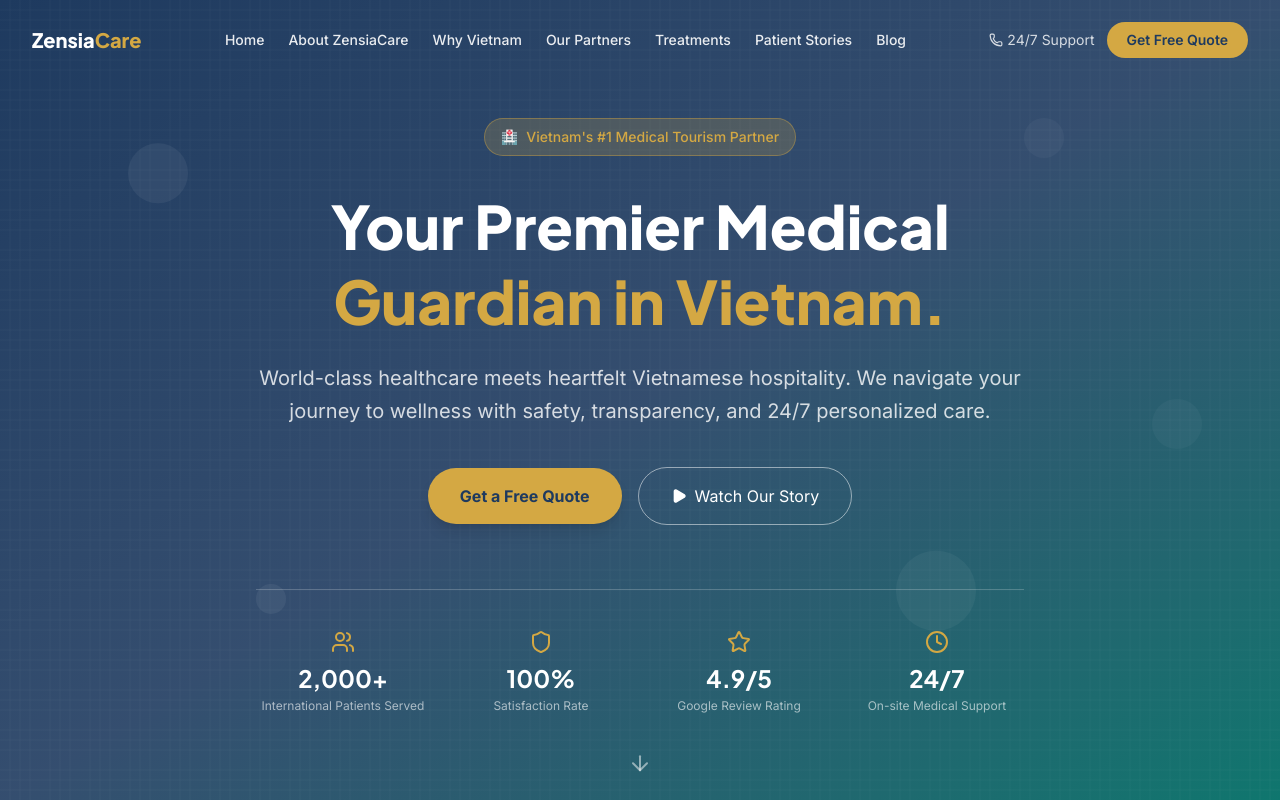
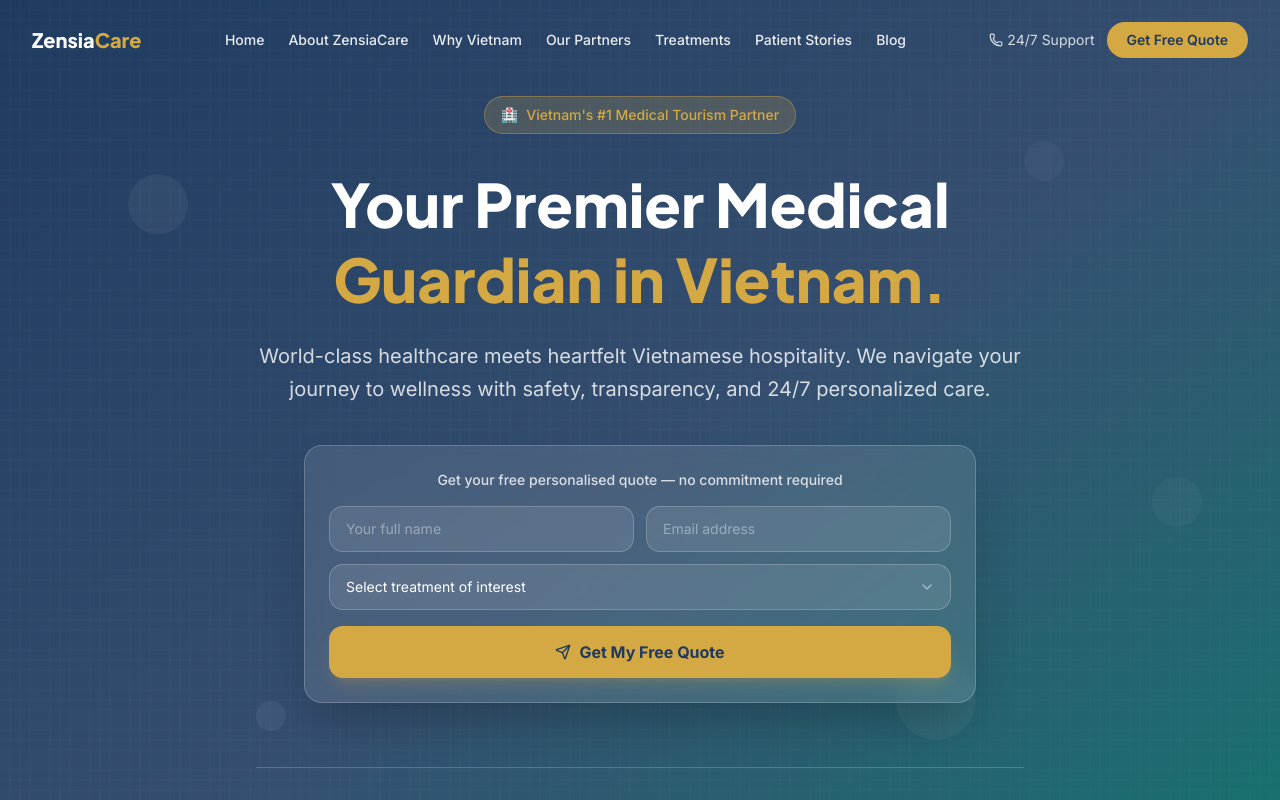
Before and after one commit to lppduy/zensiacare-landing, a Next.js app: page / in a window 1280 px wide. Shown: the top 800 px of the page. Built offline with nearby package versions, Linux system fonts and the light colour scheme.

Commit message:
feat: add free quote form in hero section
- Glassmorphism form with name, email, treatment select
- Submit shows success state with animation
- Replaces static CTA buttons

```diff
--- a/src/components/sections/hero-section.tsx
+++ b/src/components/sections/hero-section.tsx
@@ -1,7 +1,8 @@
 'use client'
 
+import { useState } from 'react'
 import { motion } from 'framer-motion'
-import { ArrowDown, Play, Shield, Star, Clock, Users } from 'lucide-react'
+import { ArrowDown, Shield, Star, Clock, Users, Send, ChevronDown } from 'lucide-react'
 
 const TRUST_ITEMS = [
   { icon: Users, value: '2,000+', label: 'International Patients Served' },
@@ -9,6 +10,90 @@
   { icon: Star, value: '4.9/5', label: 'Google Review Rating' },
   { icon: Clock, value: '24/7', label: 'On-site Medical Support' },
 ]
+
+const TREATMENTS = [
+  'Advanced Dental (Implants / Veneers)',
+  'Cosmetic Surgery',
+  'Fertility & IVF',
+  'Executive Health Check-up',
+  'Other / Not Sure Yet',
+]
+
+// Glassmorphism quote form embedded in hero
+function HeroQuoteForm() {
+  const [submitted, setSubmitted] = useState(false)
+
+  function handleSubmit(e: React.FormEvent<HTMLFormElement>) {
+    e.preventDefault()
+    setSubmitted(true)
+  }
+
+  if (submitted) {
+    return (
+      <motion.div
+        initial={{ opacity: 0, scale: 0.95 }}
+        animate={{ opacity: 1, scale: 1 }}
+        className="max-w-xl mx-auto bg-white/10 backdrop-blur-md border border-white/20 rounded-2xl px-8 py-8 text-center"
+      >
+        <div className="text-4xl mb-3">🎉</div>
+        <h3 className="text-white font-display font-bold text-xl mb-2">Request Received!</h3>
+        <p className="text-white/70 text-sm">Our medical concierge will contact you within 24 hours.</p>
+      </motion.div>
+    )
+  }
+
+  return (
+    <form
+      onSubmit={handleSubmit}
+      className="max-w-2xl mx-auto bg-white/10 backdrop-blur-md border border-white/20 rounded-2xl px-6 py-6 shadow-2xl"
+    >
+      <p className="text-white/80 text-sm font-medium mb-4 text-center">
+        Get your free personalised quote — no commitment required
+      </p>
+
+      <div className="grid sm:grid-cols-2 gap-3 mb-3">
+        {/* Name */}
+        <input
+          type="text"
+          required
+          placeholder="Your full name"
+          className="w-full bg-white/10 border border-white/20 rounded-xl px-4 py-3 text-white placeholder:text-white/40 text-sm focus:outline-none focus:border-[#D4A843] transition-colors"
+        />
+        {/* Email */}
+        <input
+          type="email"
+          required
+          placeholder="Email address"
+          className="w-full bg-white/10 border border-white/20 rounded-xl px-4 py-3 text-white placeholder:text-white/40 text-sm focus:outline-none focus:border-[#D4A843] transition-colors"
+        />
+      </div>
+
+      {/* Treatment select */}
+      <div className="relative mb-4">
+        <select
+          required
+          defaultValue=""
+          className="w-full appearance-none bg-white/10 border border-white/20 rounded-xl px-4 py-3 text-white text-sm focus:outline-none focus:border-[#D4A843] transition-colors cursor-pointer"
+        >
+          <option value="" disabled className="bg-[#1E3A5F]">Select treatment of interest</option>
+          {TREATMENTS.map((t) => (
+            <option key={t} value={t} className="bg-[#1E3A5F]">{t}</option>
+          ))}
+        </select>
+        <ChevronDown size={16} className="absolute right-4 top-1/2 -translate-y-1/2 text-white/50 pointer-events-none" />
+      </div>
+
+      {/* Submit */}
+      <button
+        type="submit"
+        className="w-full bg-[#D4A843] hover:bg-[#B8922E] text-[#1E3A5F] font-bold rounded-xl py-3.5 text-base flex items-center justify-center gap-2 transition-all duration-300 shadow-lg shadow-[#D4A843]/20"
+      >
+        <Send size={16} />
+        Get My Free Quote
+      </button>
+    </form>
+  )
+}
 
 function FloatingParticle({ x, y, size, delay }: { x: string; y: string; size: number; delay: number }) {
   return (
@@ -75,23 +160,15 @@
           to wellness with safety, transparency, and 24/7 personalized care.
         </motion.p>
 
-        {/* CTAs */}
+        {/* Free Quote Form */}
         <motion.div
+          id="consultation"
           initial={{ opacity: 0, y: 30 }}
           animate={{ opacity: 1, y: 0 }}
           transition={{ duration: 0.7, delay: 0.3 }}
-          className="flex flex-col sm:flex-row items-center justify-center gap-4 mb-16"
+          className="mb-16"
         >
-          <a
-            href="#consultation"
-            className="inline-flex items-center justify-center bg-[#D4A843] hover:bg-[#B8922E] text-[#1E3A5F] font-bold rounded-full px-8 py-4 text-base shadow-lg transition-all duration-300 w-full sm:w-auto"
-          >
-            Get a Free Quote
-          </a>
-          <button className="inline-flex items-center justify-center border border-white/50 text-white bg-transparent hover:bg-white/10 rounded-full px-8 py-4 text-base transition-all duration-300 w-full sm:w-auto gap-2">
-            <Play size={16} className="fill-current" />
-            Watch Our Story
-          </button>
+          <HeroQuoteForm />
         </motion.div>
 
         {/* Trust stats */}
```
